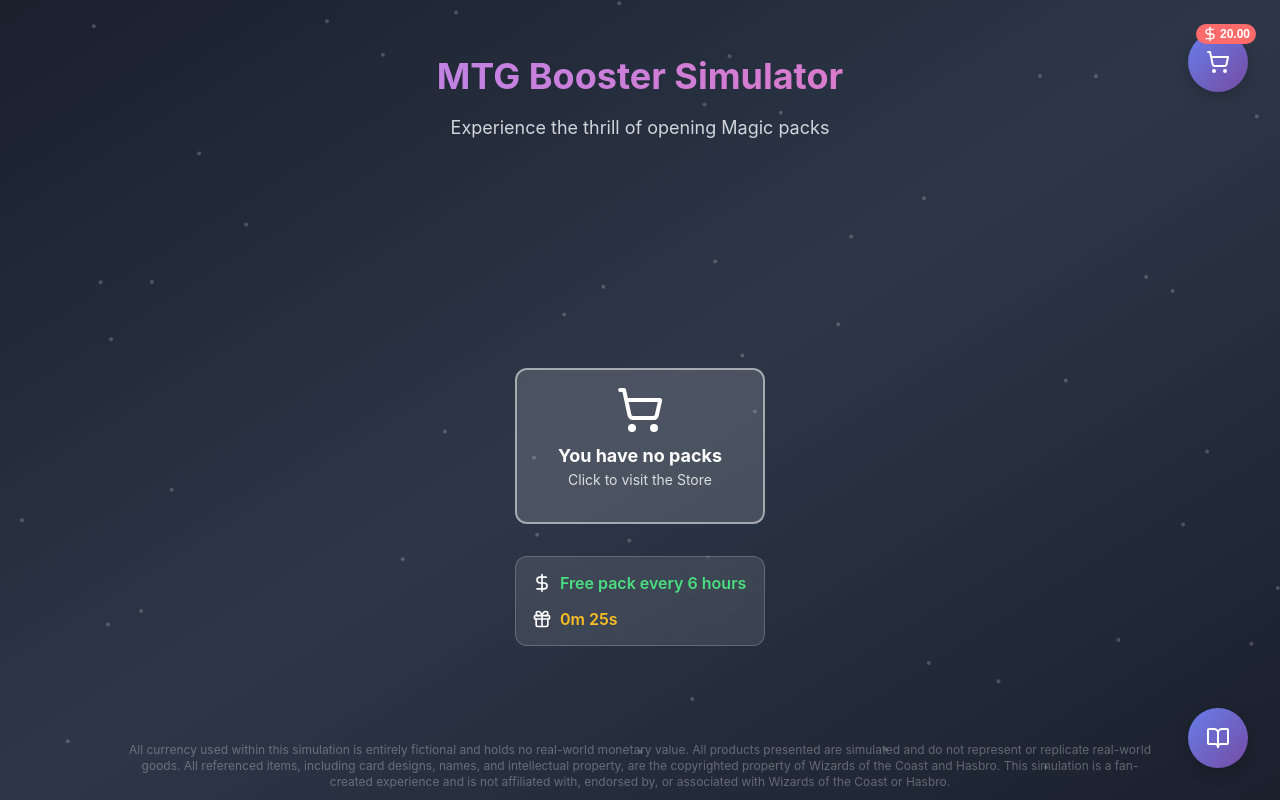
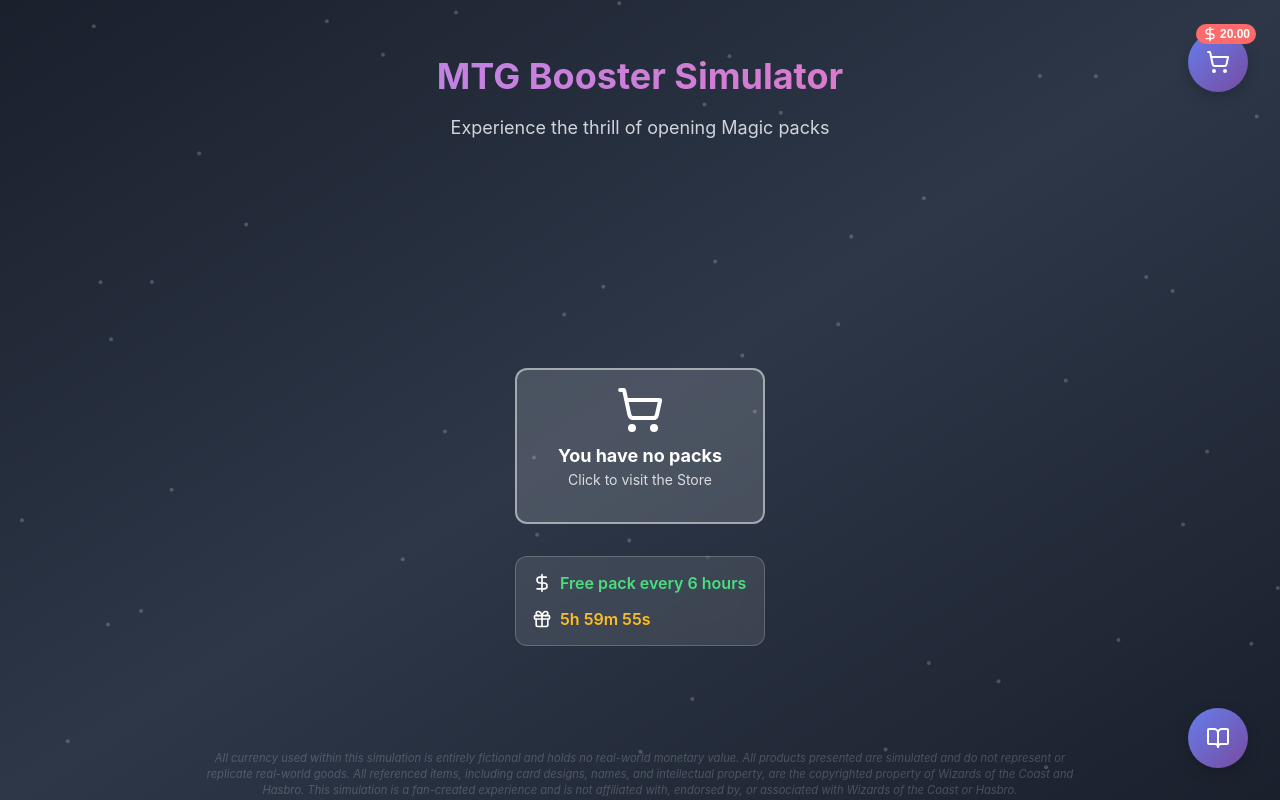
Before and after one commit to Julynx/mtg_booster_simulator, a React (Create React App) app: page / in a window 1280 px wide. Built offline with nearby package versions, Linux system fonts and the light colour scheme.

Commit message:
bugfixes and style fixes

```diff
--- a/src/App.module.css
+++ b/src/App.module.css
@@ -28,7 +28,7 @@
 }
 
 .cardDisplayContainerWithPadding {
-  padding: 2rem 0;
+  padding-bottom: 2rem;
 }
 
 /* Store Button Styles */
@@ -75,19 +75,20 @@
 /* Legal disclaimer at bottom of main screen */
 .legalDisclaimer {
   position: absolute; /* Take it out of normal flow so it doesn't affect layout */
-  bottom: 6px;
+  bottom: 2px;
   left: 50%;
   transform: translateX(-50%);
-  width: 80vw;
+  width: 70vw;
   padding: 0; /* no padding to avoid shifting content */
   text-align: center;
-  color: rgba(255,255,255,0.3);
-  font-size: 0.75rem;
+  color: rgba(255,255,255,0.2);
+  font-style: italic;
+  font-size: 0.70rem;
   line-height: 1rem;
   z-index: 10;
   pointer-events: none; /* ensure it doesn't block clicks */
 }
 
 .legalDisclaimer p {
-  margin: 0.25rem 0;
+  margin: 0 0;
 }
--- a/src/components/CardDisplay.module.css
+++ b/src/components/CardDisplay.module.css
@@ -208,8 +208,8 @@
   box-shadow: 0 20px 40px rgba(0, 0, 0, 0.5);
   border: 3px solid white;
   background-color: black;
-  max-width: 80vw;
-  max-height: 70vh;
+  width: auto;
+  height: 70vh;
 }
 
 .previewImage {
--- a/src/config.js
+++ b/src/config.js
@@ -1,6 +1,6 @@
 export const APP_CONFIG = {
   maxCollectionSize: 1000,
   startingMoney: 20.00,
-  // freePackInterval: 6 * 60 * 60 * 1000
-  freePackInterval: 30000
+  freePackInterval: 6 * 60 * 60 * 1000
+  // freePackInterval: 30000  // For testing purposes
 };
```
